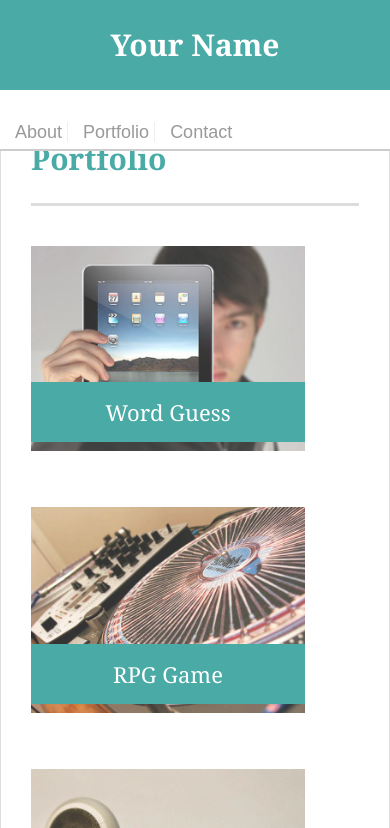
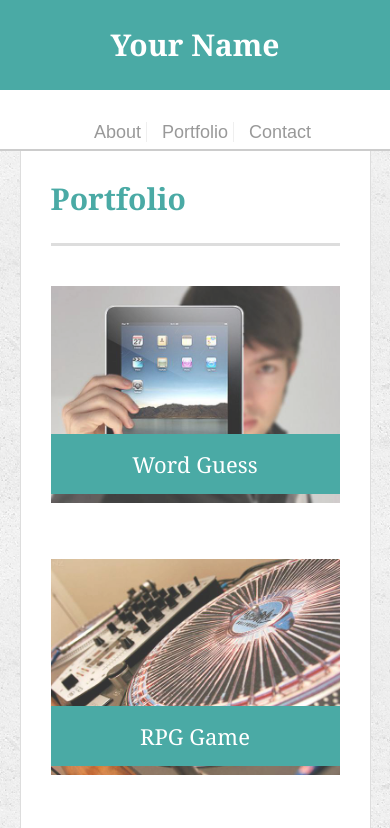
Before and after one commit to mbarachkov/Responsive-Portfolio, a plain HTML site: page portfolio.html in a window 390 px wide. Shown: the top 828 px of the page. Drawn offline with Linux system fonts and the light colour scheme.

Commit message:
more changes to the media queries for the 768 size

```diff
--- a/assets/css/style.css
+++ b/assets/css/style.css
@@ -217,9 +217,46 @@ input[type=submit] {
 
 }
 @media screen and (max-width: 768px) {
+  body {
+    margin: 0 auto;
+    width: 100%;
+
+  }
+  #main-container {
+    padding-top: 20%;
+    width: 95%;
+    margin: 0 auto;
+  }
+  #masthead {
+    position: fixed;
+    z-index: 99;
+    width: 100%;
+    /* margin: 0 auto; */
+
+  }
+  nav {
+    width: 40%;
+
+  }
+
+  nav a {
+    display: inline;
+    width: 100%;
+    margin: 0 auto;
+    position: right;
+  }
+  #logo {
+    margin: 0 auto;
+  }
+
 
 }
+
 @media screen and (max-width: 640px) {
+  body {
+    margin: 0 auto;
+
+  }
   #cat {
     display: block;
     margin-left: auto;
@@ -233,54 +270,57 @@ input[type=submit] {
     z-index: 99;
     width: 100%;
     margin: 0 auto;
-    overflow: auto;
-    color: #ffffff;
-    background: #ffffff;
-    border-bottom: 2px solid #cccccc;
+
   }
 
   #logo {
-    /* float: left; */
     width: 100%;
-    /* height: 90px; */
   }
 
   nav {
-    /* float: right; */
-    /* margin-top: 25px; */
     width: 100%;
+
   }
 
   nav a {
     display: inline;
     width: 100%;
-    /* align-content: center; */
     margin: 0 auto;
-    line-height: 18px;
+
 
   }
   .container {
     width: 100%;
     max-width: 640px;
     margin: 0 auto;
-    float: center;
-    /* clear: both; */
+    float: none;
   }
   #main-container {
     padding-top: 20%;
     width: 100%;
     margin: 0 auto;
-    min-height: calc(100vh - 70px);
+
+  }
+  #links {
+    text-align: center;
   }
 
   .main-section {
-    /* float: left; */
-    clear: both;
+    float: none;
+    overflow: auto;
+    width: 90%;
+    max-width: 640px;
+    padding: 30px;
+    margin: 40px auto;
+    height: auto;
+  }
+  #port-pics {
+    float: none;
+  }
+  #port-pics {
     width: 100%;
-    max-width: 960px;
-    padding: 30px;
-    margin: 0 0 40px;
-    background: #ffffff;
-    border: 1px solid #dddddd;
+  }
+  .work {
+    width: 100%;
   }
 }
--- a/portfolio.html
+++ b/portfolio.html
@@ -13,7 +13,7 @@
   <header id="masthead">
     <div class="container">
       <a href="index.html" id="logo">Your Name</a>
-      <nav>
+      <nav id="links">
         <a href="index.html">About</a>
         <a href="portfolio.html">Portfolio</a>
         <a href="contact.html">Contact</a>
@@ -21,7 +21,7 @@
     </div>
   </header>
 
-  <div id="main-container" class="container">
+  <div id="main-container" id="port-pics" class="container">
     <section class="main-section">
       <h1>Portfolio</h1>
 
```
Also changed, not shown: contact.html (+1 -1 lines), index.html (+1 -1 lines).
